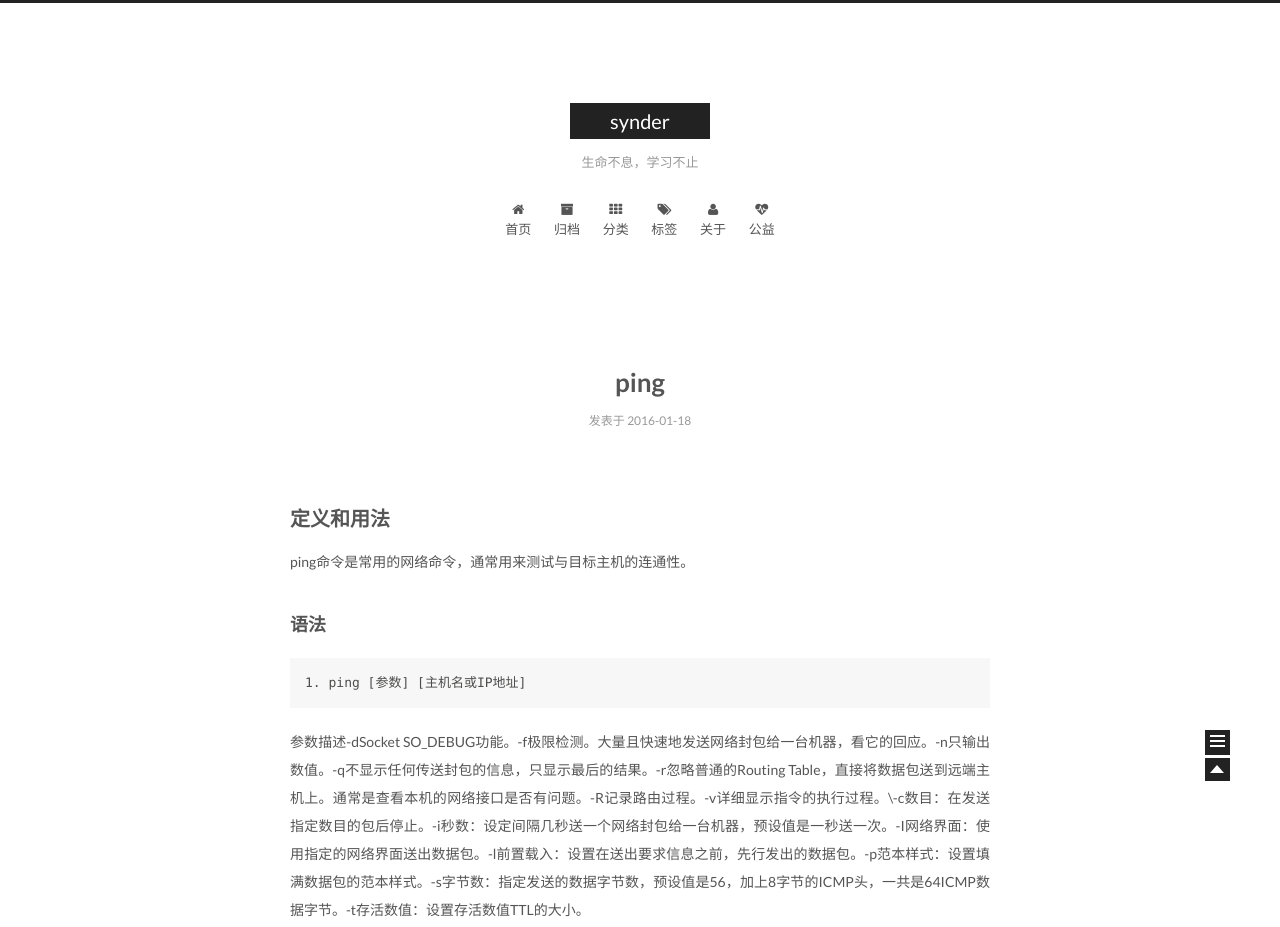
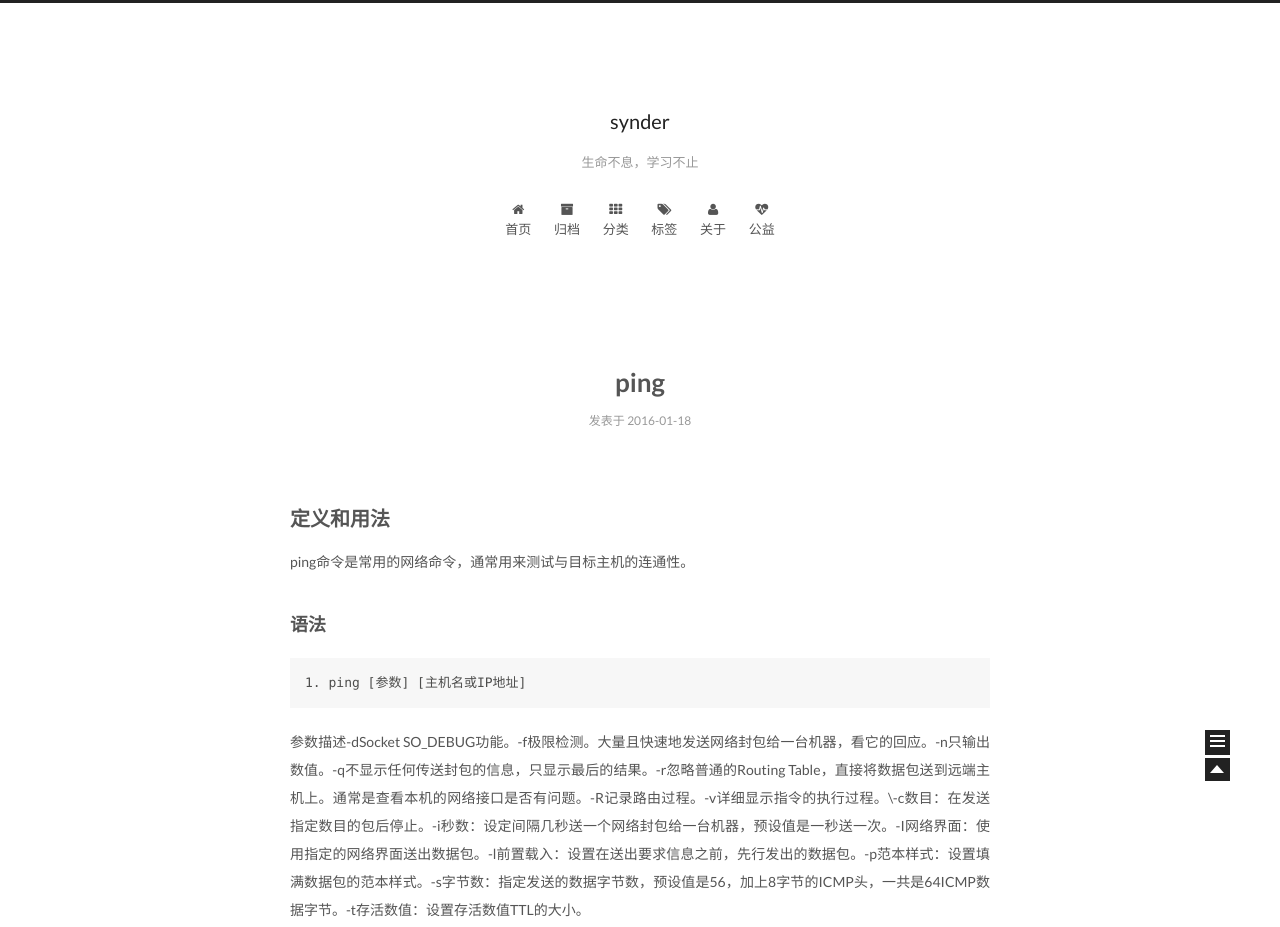
Before and after one commit to synder/synder.github.io, a plain HTML site: page index.html in a window 1280 px wide. Shown: the top 927 px of the page. Drawn offline with Linux system fonts and the light colour scheme.

Commit message:
Site updated: 2016-01-18 21:36:19

```diff
--- a/css/main.css
+++ b/css/main.css
@@ -926,8 +926,8 @@ pre .javascript .function {
   position: relative;
   display: inline-block;
   padding: 0 40px;
-  color: #fff;
-  background: #222;
+  color: #222;
+  background: none;
   border-bottom: none;
   font-family: Lato, "PingFang SC", "Microsoft YaHei", sans-serif;
 }
@@ -1543,7 +1543,7 @@ pre .javascript .function {
   width: 4px;
   height: 4px;
   border-radius: 50%;
-  background: #1a13ff;
+  background: #91be58;
 }
 .sidebar-nav {
   margin: 0 0 20px;
```
